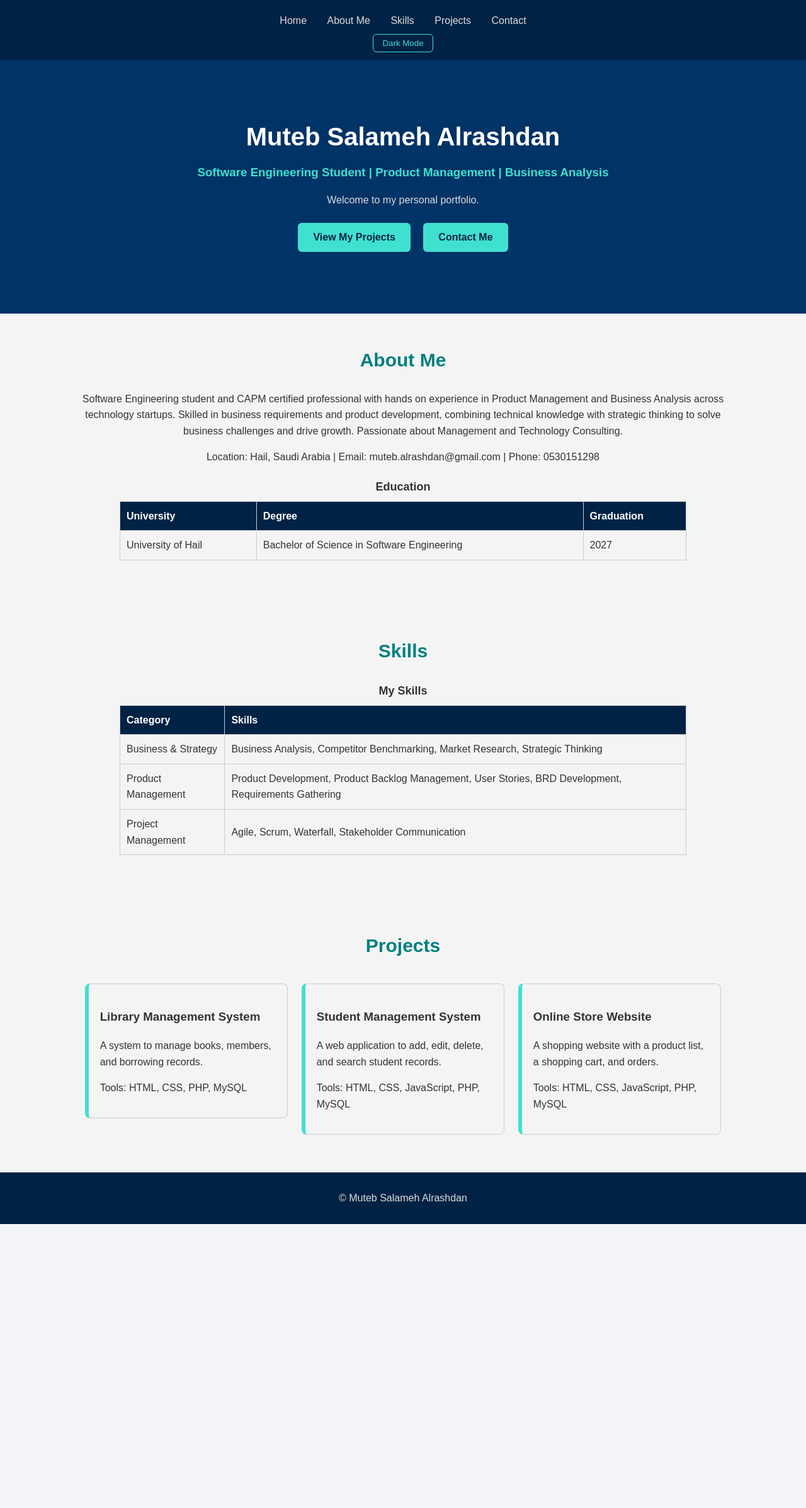
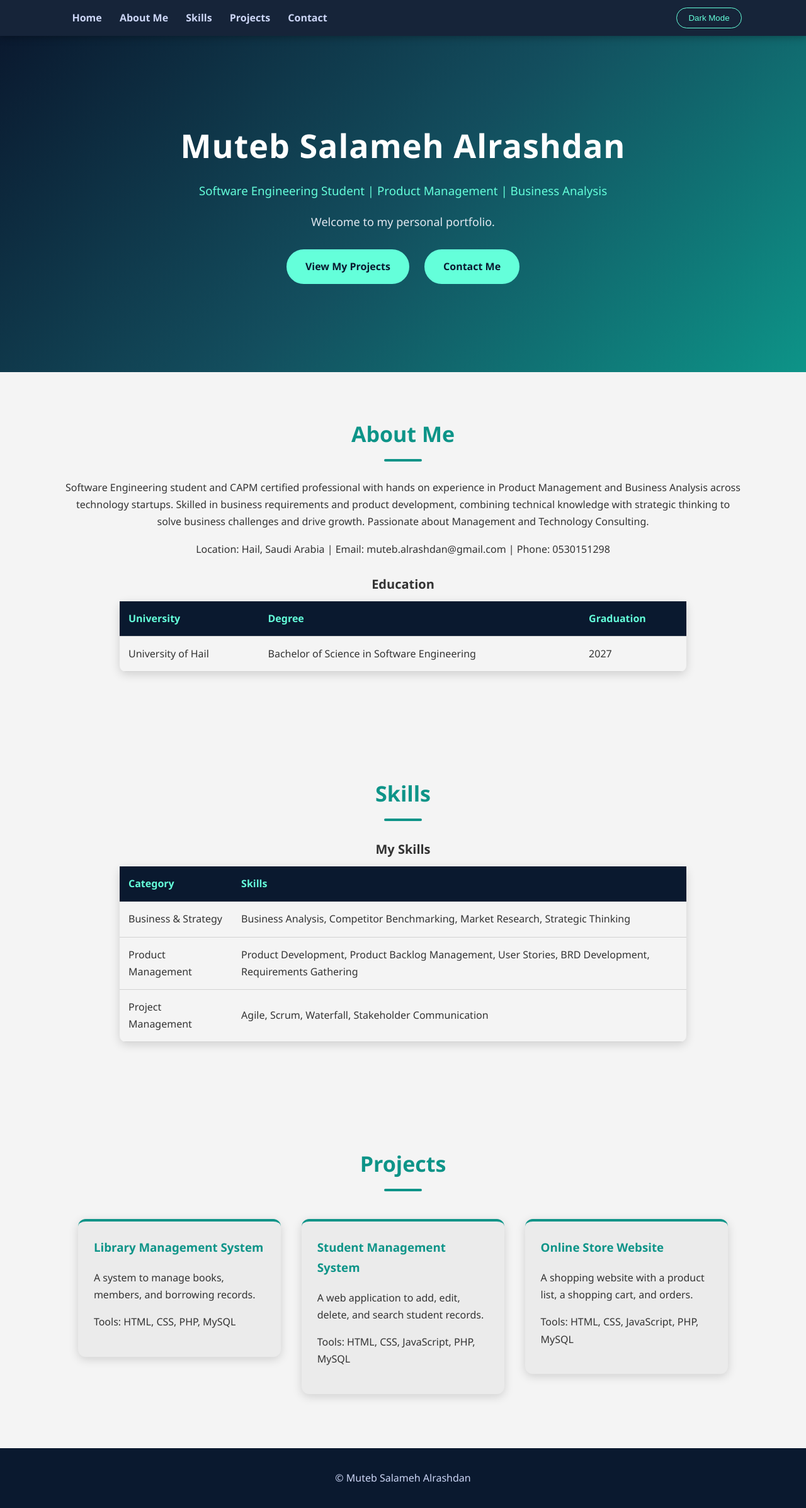
Before and after one commit to mt3bsr/web-lab-final, a PHP site: page / in a window 1280 px wide. Shown: the whole page at 63% size. Before the commit the page ends 1944 px from the top, so only its background shows below. Run offline with PHP 8.4, Linux system fonts and the light colour scheme; data comes from the database, SQL or seed files in the repository.

Commit message:
Update style

```diff
--- a/style.css
+++ b/style.css
@@ -1,23 +1,33 @@
+html {
+  scroll-behavior: smooth;
+}
+
 body {
-  font-family: Arial, sans-serif;
+  font-family: "Segoe UI", Arial, sans-serif;
   background-color: #f4f4f4;
   color: #333;
   margin: 0;
-  line-height: 1.6;
+  line-height: 1.7;
 }
 
 h1, h2 {
-  color: teal;
+  color: #0d9488;
 }
 
 a {
-  color: teal;
+  color: #0d9488;
 }
 
 #navbar {
-  background-color: #002244;
-  text-align: center;
-  padding: 12px;
+  position: sticky;
+  top: 0;
+  z-index: 10;
+  display: flex;
+  justify-content: space-between;
+  align-items: center;
+  background-color: rgba(10, 25, 47, 0.95);
+  padding: 12px 8%;
+  box-shadow: 0 2px 12px rgba(0, 0, 0, 0.3);
 }
 
 #navbar ul {
@@ -28,151 +38,227 @@ a {
 
 #navbar li {
   display: inline-block;
-  margin: 8px 14px;
+  margin: 0 12px;
 }
 
 #navbar a {
-  color: #ddd;
+  color: #ccd6f6;
   text-decoration: none;
+  font-weight: 600;
+  padding-bottom: 4px;
+  border-bottom: 2px solid transparent;
+  transition: 0.3s;
 }
 
 #navbar a:hover {
-  color: turquoise;
+  color: #64ffda;
+  border-bottom: 2px solid #64ffda;
 }
 
 #themeBtn {
-  padding: 6px 14px;
-  border: 1px solid turquoise;
+  padding: 8px 18px;
+  border: 1px solid #64ffda;
   background-color: transparent;
-  color: turquoise;
-  border-radius: 6px;
+  color: #64ffda;
+  border-radius: 20px;
   cursor: pointer;
+  transition: 0.3s;
+}
+
+#themeBtn:hover {
+  background-color: rgba(100, 255, 218, 0.15);
 }
 
 #home {
-  background-color: #003366;
+  background: linear-gradient(135deg, #0a192f, #134e5e, #0d9488);
   text-align: center;
-  padding: 90px 8%;
+  padding: 130px 8%;
 }
 
 #home h1 {
   color: white;
-  font-size: 40px;
+  font-size: 52px;
   margin: 0;
+  letter-spacing: 1px;
 }
 
 #home h3 {
-  color: turquoise;
-  margin: 10px 0;
+  color: #64ffda;
+  font-weight: 500;
+  margin: 12px 0;
 }
 
 #home p {
-  color: #ddd;
+  color: #e2e8f0;
+  font-size: 18px;
 }
 
 .btn {
   display: inline-block;
-  background-color: turquoise;
-  color: #002244;
+  background-color: #64ffda;
+  color: #0a192f;
   font-weight: bold;
-  border: none;
-  padding: 10px 24px;
-  margin: 8px;
-  border-radius: 6px;
+  border: 2px solid #64ffda;
+  padding: 12px 28px;
+  margin: 10px;
+  border-radius: 30px;
   text-decoration: none;
   font-size: 16px;
   cursor: pointer;
+  transition: 0.3s;
 }
 
 .btn:hover {
-  background-color: aquamarine;
+  background-color: transparent;
+  color: #64ffda;
+  transform: translateY(-3px);
 }
 
 .section {
-  padding: 50px 8%;
+  padding: 70px 8%;
   text-align: center;
+  scroll-margin-top: 60px;
 }
 
 .section h2 {
-  font-size: 30px;
+  font-size: 34px;
   margin-top: 0;
+}
+
+.section h2::after {
+  content: "";
+  display: block;
+  width: 60px;
+  height: 4px;
+  margin: 10px auto 0;
+  background-color: #0d9488;
+  border-radius: 2px;
 }
 
 table {
   border-collapse: collapse;
-  margin: 20px auto;
+  margin: 25px auto;
   width: 100%;
   max-width: 900px;
+  border-radius: 10px;
+  overflow: hidden;
+  box-shadow: 0 4px 15px rgba(0, 0, 0, 0.15);
 }
 
 caption {
   font-weight: bold;
-  font-size: 18px;
-  margin-bottom: 8px;
+  font-size: 20px;
+  margin-bottom: 10px;
 }
 
 th, td {
-  border: 1px solid #ccc;
-  padding: 10px;
+  padding: 14px;
   text-align: left;
+  border-bottom: 1px solid rgba(128, 128, 128, 0.3);
 }
 
 th {
-  background-color: #002244;
-  color: white;
+  background-color: #0a192f;
+  color: #64ffda;
+}
+
+tr:hover td {
+  background-color: rgba(13, 148, 136, 0.12);
 }
 
 .card {
   display: inline-block;
   vertical-align: top;
   width: 30%;
-  margin: 1%;
-  padding: 18px;
-  border: 1px solid #ccc;
-  border-left: 6px solid turquoise;
-  border-radius: 8px;
+  margin: 1.5%;
+  padding: 25px;
+  border-top: 4px solid #0d9488;
+  border-radius: 12px;
+  background-color: rgba(128, 128, 128, 0.08);
+  box-shadow: 0 4px 15px rgba(0, 0, 0, 0.15);
   text-align: left;
   box-sizing: border-box;
+  transition: 0.3s;
+}
+
+.card:hover {
+  transform: translateY(-8px);
+  box-shadow: 0 10px 25px rgba(13, 148, 136, 0.4);
+}
+
+.card h3 {
+  margin-top: 0;
+  color: #0d9488;
 }
 
 form {
-  max-width: 500px;
+  max-width: 550px;
   margin: 0 auto;
+  padding: 30px;
   text-align: left;
+  border-radius: 12px;
+  background-color: rgba(128, 128, 128, 0.08);
+  box-shadow: 0 4px 15px rgba(0, 0, 0, 0.15);
+}
+
+label {
+  font-weight: 600;
 }
 
 input[type="text"], select, textarea {
   width: 100%;
-  padding: 8px;
+  padding: 10px;
+  margin-top: 5px;
   border: 1px solid #ccc;
-  border-radius: 6px;
+  border-radius: 8px;
   box-sizing: border-box;
+  font-family: inherit;
+}
+
+input[type="text"]:focus, select:focus, textarea:focus {
+  outline: none;
+  border-color: #0d9488;
+  box-shadow: 0 0 6px rgba(13, 148, 136, 0.5);
 }
 
 #footer {
-  background-color: #002244;
-  color: #ddd;
+  background-color: #0a192f;
+  color: #ccd6f6;
   text-align: center;
-  padding: 12px;
+  padding: 18px;
 }
 
 @media (max-width: 900px) {
   .card {
     width: 46%;
   }
+
+  #navbar {
+    flex-direction: column;
+  }
+
+  #navbar ul {
+    margin-bottom: 10px;
+  }
 }
 
 @media (max-width: 700px) {
+  #navbar {
+    position: static;
+  }
+
   #navbar li {
     display: block;
+    margin: 8px 0;
+    text-align: center;
   }
 
   #home {
-    padding: 60px 8%;
+    padding: 80px 8%;
   }
 
   #home h1 {
-    font-size: 30px;
+    font-size: 34px;
   }
 
   .card {
@@ -181,7 +267,7 @@ input[type="text"], select, textarea {
   }
 
   th, td {
-    padding: 6px;
+    padding: 8px;
     font-size: 14px;
   }
 }
```
